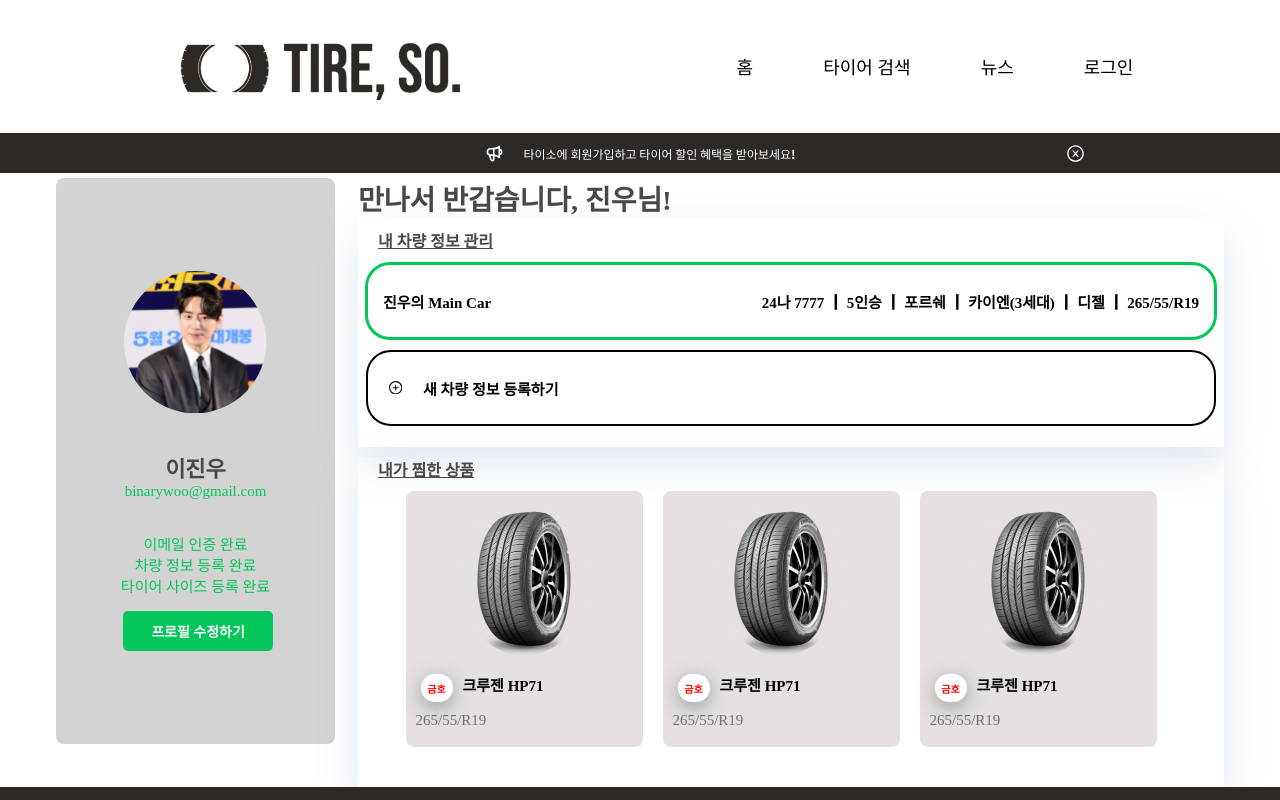
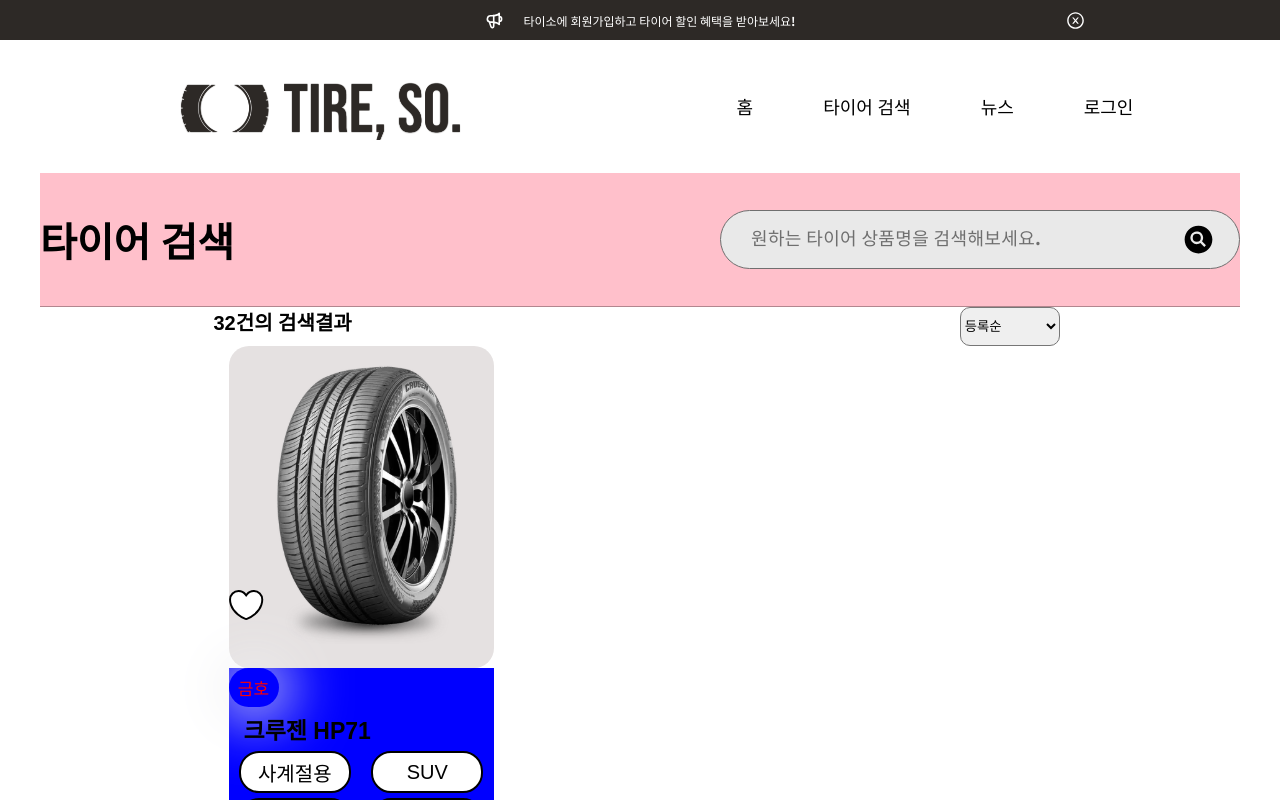
Before and after one commit to Likelion-YeungNam-Univ/taiso-web, a React (Create React App) app: page /search in a window 1280 px wide. Shown: the top 800 px of the page. Built offline with nearby package versions, Linux system fonts and the light colour scheme; a web font is replaced by a local one.

Commit message:
[feat] 마이페이지 routing

```diff
--- a/src/App.js
+++ b/src/App.js
@@ -1,29 +1,21 @@
 import { Header, TopBar, Footer} from "components";
-// import { SignInPage, MainPage, NewsPage, SearchPage } from "pages";
-// import { Routes, Route } from "react-router-dom";
-import Mybookmark from "components/mypage";
+import { SignInPage, MainPage, NewsPage, SearchPage, MyPage } from "pages";
+import { Routes, Route } from "react-router-dom";
 
 const App = () => {
   return (
     <div>
+      <TopBar/>
       <Header/>
-<TopBar/>
-<Mybookmark/>
-<Footer/>
+<Routes>
+      <Route path="/" element={<SignInPage/>}></Route>
+      <Route path="/main" element={<MainPage/>}></Route>
+      <Route path="/news" element={<NewsPage/>}></Route>
+      <Route path="/search" element={<SearchPage/>}></Route>
+      <Route path="/mypage" element={<MyPage/>}></Route>
+    </Routes>
+    <Footer/>
     </div>
-
-
-//     <div>
-//       <TopBar/>
-//       <Header/>
-// <Routes>
-//       <Route path="/" element={<SignInPage/>}></Route>
-//       <Route path="/main" element={<MainPage/>}></Route>
-//       <Route path="/news" element={<NewsPage/>}></Route>
-//       <Route path="/search" element={<SearchPage/>}></Route>
-//     </Routes>
-//     <Footer/>
-//     </div>
   );
 };
 
--- a/src/components/header/Header.js
+++ b/src/components/header/Header.js
@@ -62,7 +62,7 @@
                     <li onClick={() => {movePage("/search")}}>타이어 검색</li>
                     {/* <li onClick={() => {("")}}>커뮤니티</li> */}
                     <li onClick={goNews}>뉴스</li>
-                    <li onClick={() => {movePage("/")}}>로그인</li>
+                    <li onClick={() => {movePage("/mypage")}}>로그인</li>
                 </ul>
             </Gnb>
         </Nav>
--- a/src/components/search/ResultItem.js
+++ b/src/components/search/ResultItem.js
@@ -1,8 +1,8 @@
 import { styled } from "styled-components";
 import { AiFillHeart, AiOutlineHeart } from "react-icons/ai";
 import { useState } from "react";
-import { ReactComponent as EmptyHeart } from "assets/images/search-result/emptylike.svg"
-import { ReactComponent as FillHeart } from "assets/images/search-result/filllike.svg"
+import { ReactComponent as EmptyHeart } from "assets/images/search/emptylike.svg"
+import { ReactComponent as FillHeart } from "assets/images/search/filllike.svg"
 import { FaStar } from "react-icons/fa";
 
 const Container = styled.div`
--- a/src/pages/index.js
+++ b/src/pages/index.js
@@ -2,3 +2,4 @@
 export * from "./main";
 export * from "./news";
 export * from "./search";
+export * from "./mypage";
```
Also changed, not shown: src/assets/images/search/emptylike.svg (added), src/assets/images/search/filllike.svg (added).
